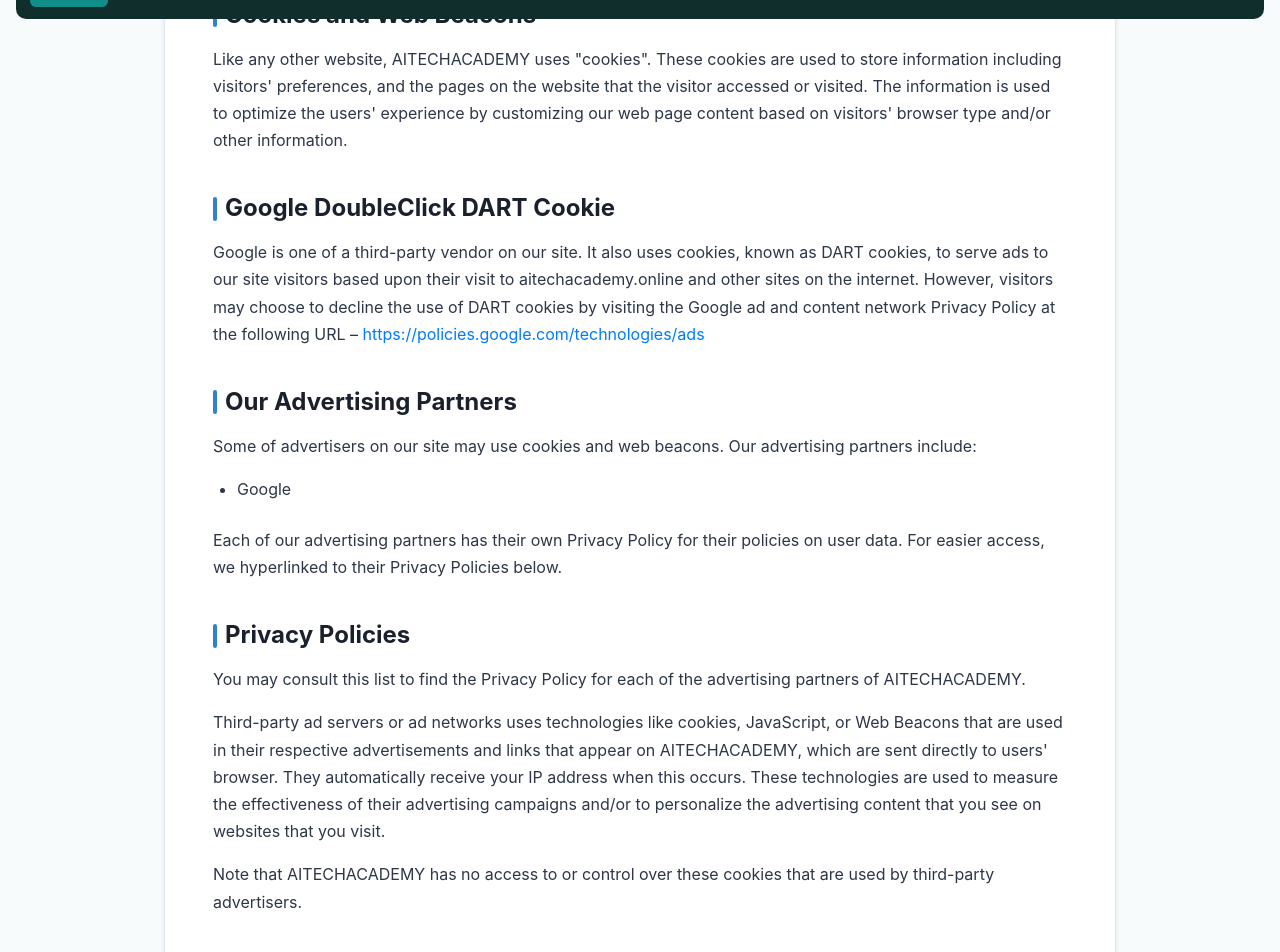
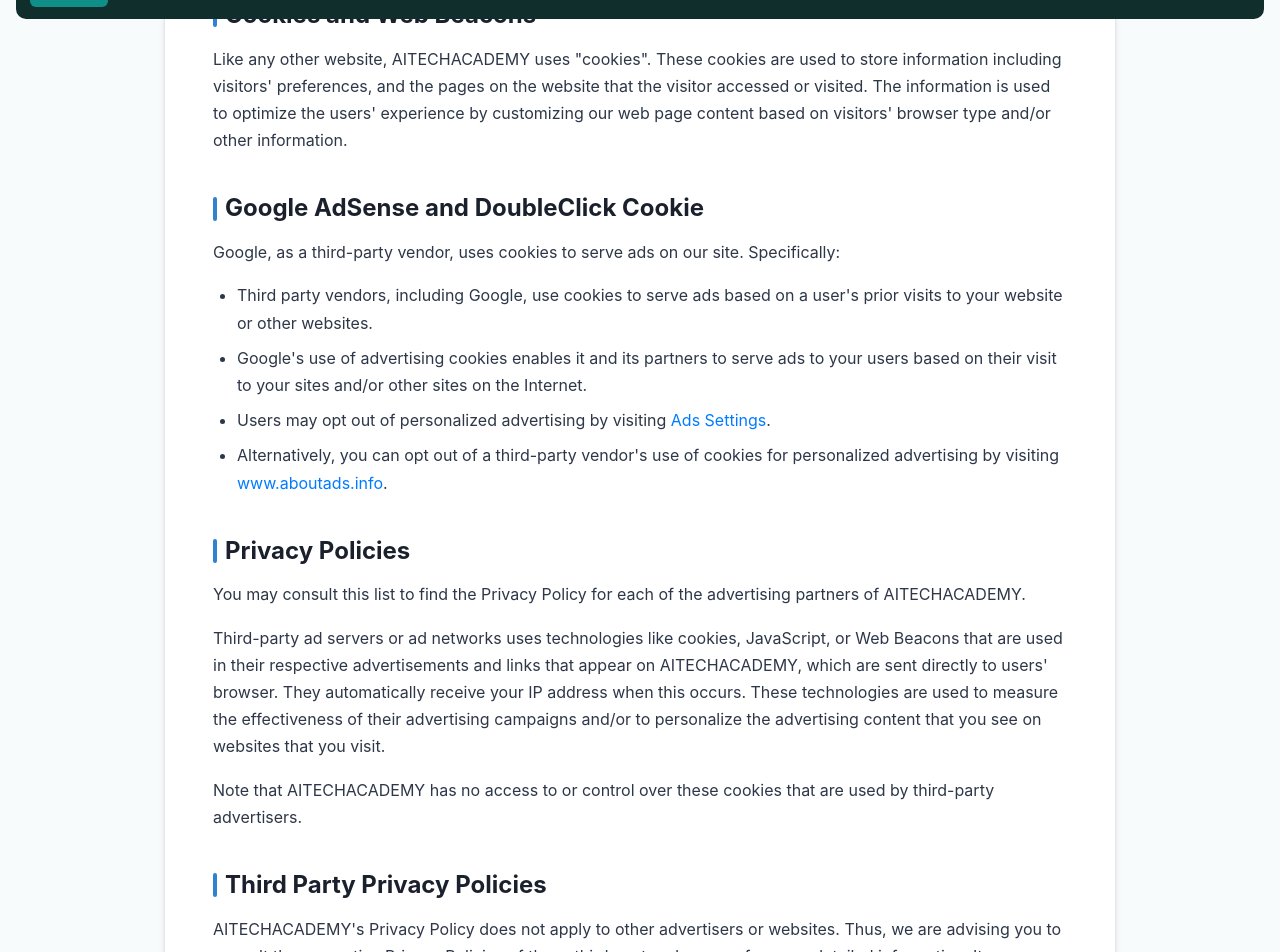
Before and after one commit to Shivamkumar39/AITechAcademy, a React (Create React App) app in the folder clients/: page /privacy-policy in a window 1280 px wide. Shown: the part 765-1717 px from the top of the page. Built offline with nearby package versions, Linux system fonts and the light colour scheme; no server answers; a web font is replaced by a local one.

Commit message:
update project

```diff
--- a/clients/package.json
+++ b/clients/package.json
@@ -1,5 +1,5 @@
 {
-  "name": "Prime Articles",
+  "name": "prime-articles",
   "version": "0.1.0",
   "private": true,
   "dependencies": {
@@ -31,8 +31,7 @@
   },
   "eslintConfig": {
     "extends": [
-      "react-app",
-      "react-app/jest"
+      "react-app"
     ]
   },
   "browserslist": {
--- a/clients/public/index.html
+++ b/clients/public/index.html
@@ -64,14 +64,12 @@
 
 
   <!-- Google AdSense for AMP: loads amp-auto-ads component library -->
-  <!-- <script async custom-element="amp-auto-ads" src="https://cdn.ampproject.org/v0/amp-auto-ads-0.1.js">
-  </script> -->
+  <script async custom-element="amp-auto-ads" src="https://cdn.ampproject.org/v0/amp-auto-ads-0.1.js"></script>
 </head>
 
 <body>
   <!-- Google AMP Auto Ads -->
-  <!-- <amp-auto-ads type="adsense" data-ad-client="ca-pub-2745849307475457">
-  </amp-auto-ads> -->
+  <amp-auto-ads type="adsense" data-ad-client="ca-pub-2745849307475457"></amp-auto-ads>
   <noscript>You need to enable JavaScript to run this app.</noscript>
   <div id="root"></div>
   <!--
--- a/clients/src/components/Legal/PrivacyPolicy.jsx
+++ b/clients/src/components/Legal/PrivacyPolicy.jsx
@@ -31,17 +31,14 @@
           </section>
 
           <section className="legal-section">
-            <h2>Google DoubleClick DART Cookie</h2>
-            <p>Google is one of a third-party vendor on our site. It also uses cookies, known as DART cookies, to serve ads to our site visitors based upon their visit to aitechacademy.online and other sites on the internet. However, visitors may choose to decline the use of DART cookies by visiting the Google ad and content network Privacy Policy at the following URL – <a href="https://policies.google.com/technologies/ads" target="_blank" rel="noopener noreferrer">https://policies.google.com/technologies/ads</a></p>
-          </section>
-
-          <section className="legal-section">
-            <h2>Our Advertising Partners</h2>
-            <p>Some of advertisers on our site may use cookies and web beacons. Our advertising partners include:</p>
+            <h2>Google AdSense and DoubleClick Cookie</h2>
+            <p>Google, as a third-party vendor, uses cookies to serve ads on our site. Specifically:</p>
             <ul>
-              <li>Google</li>
+              <li>Third party vendors, including Google, use cookies to serve ads based on a user's prior visits to your website or other websites.</li>
+              <li>Google's use of advertising cookies enables it and its partners to serve ads to your users based on their visit to your sites and/or other sites on the Internet.</li>
+              <li>Users may opt out of personalized advertising by visiting <a href="https://myadcenter.google.com/" target="_blank" rel="noopener noreferrer">Ads Settings</a>.</li>
+              <li>Alternatively, you can opt out of a third-party vendor's use of cookies for personalized advertising by visiting <a href="https://www.aboutads.info" target="_blank" rel="noopener noreferrer">www.aboutads.info</a>.</li>
             </ul>
-            <p>Each of our advertising partners has their own Privacy Policy for their policies on user data. For easier access, we hyperlinked to their Privacy Policies below.</p>
           </section>
 
           <section className="legal-section">
```
Also changed, not shown: 1 other file (tests, documents, lock files or other folders).
